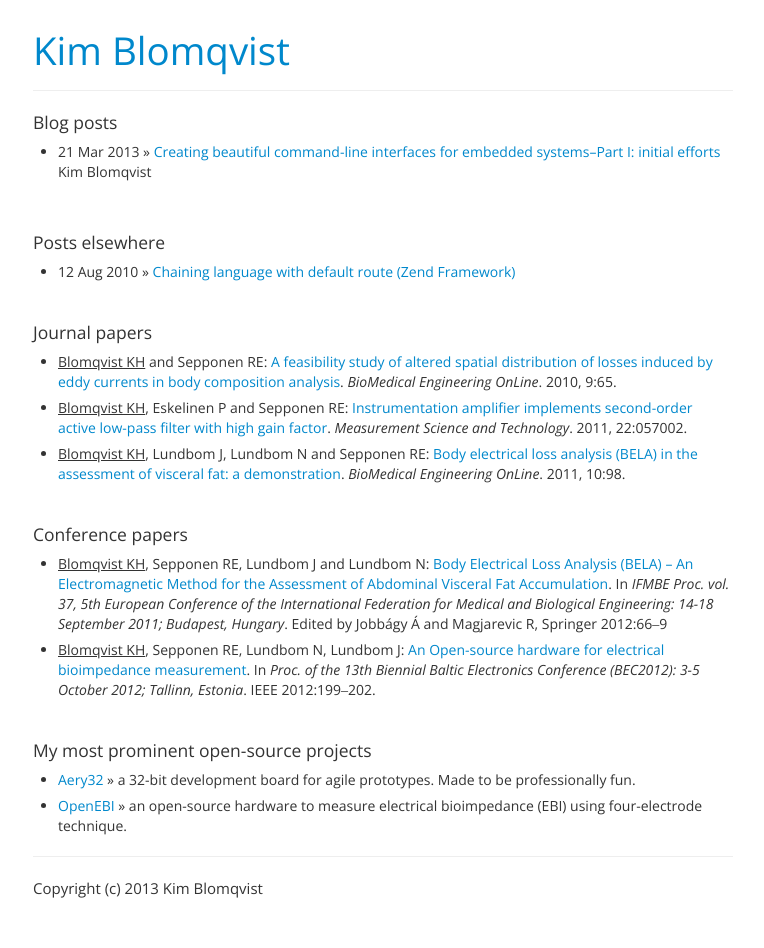
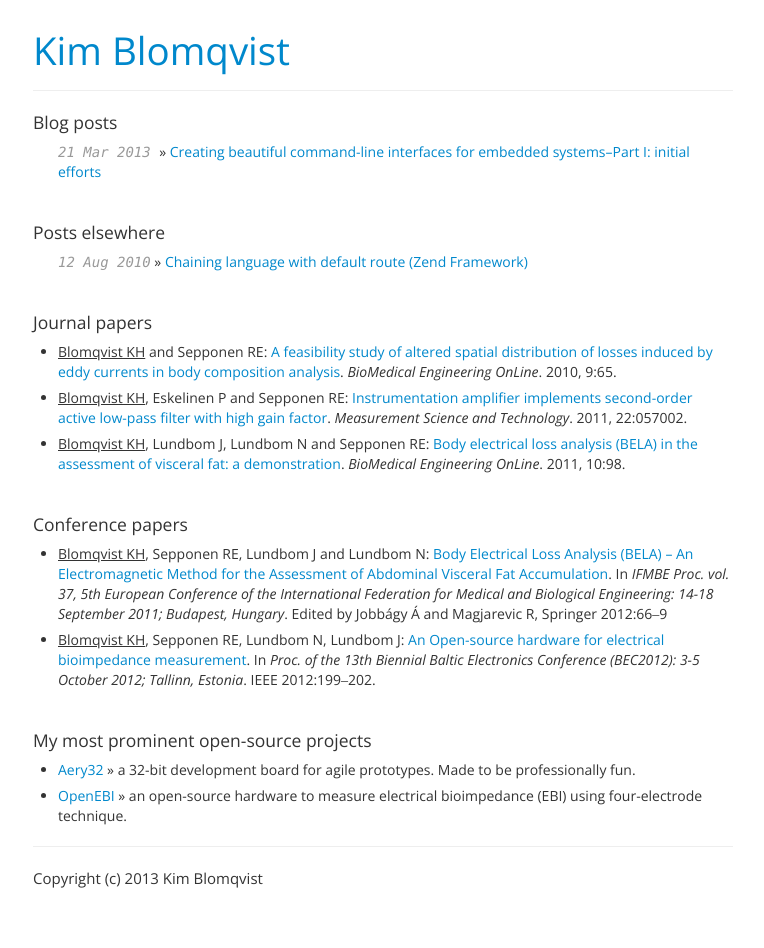
Before and after one commit to kblomqvist/kblomqvist.github.com, a Jekyll site: the page built from index.html, in a window 1280 px wide. Shown: the whole page, without its empty margins (257-1021 px from the left). Built offline with Jekyll 4.4.1, drawn with Linux system fonts in a browser that asks for light colours; Markdown is read by kramdown in place of the engine named in the settings; the list of posts is cut into pages by our own code; comment, search, counter and statistics services are not loaded.

Commit message:
Update index.html

```diff
--- a/index.html
+++ b/index.html
@@ -5,14 +5,14 @@ description: My technical writings on electronics and programming.
 ---
 
 <h4>Blog posts</h4>
-<ul class="list hfeed">
+<ul class="posts hfeed">
 	{% for post in site.posts limit: 10 %}
 	{% include post-list-item.html %}
 	{% endfor %}
 </ul><br/>
 
 <h4>Posts elsewhere</h4>
-<ul class="list">
+<ul class="posts">
   <li>
     <span class="entry-date">12 Aug 2010</span> &raquo;
     <a class="entry-title" href="http://devzone.zend.com/1765/chaining-language-with-default-route/">
@@ -65,7 +65,7 @@ description: My technical writings on electronics and programming.
 </ul><br/>
 
 <h4>My most prominent open-source projects</h4>
-<ul class="list">
+<ul>
   <li>
     <a href="http://www.aery32.com" target="_blank">Aery32</a> &raquo;
     a 32-bit development board for agile prototypes. Made to be professionally fun.
```
